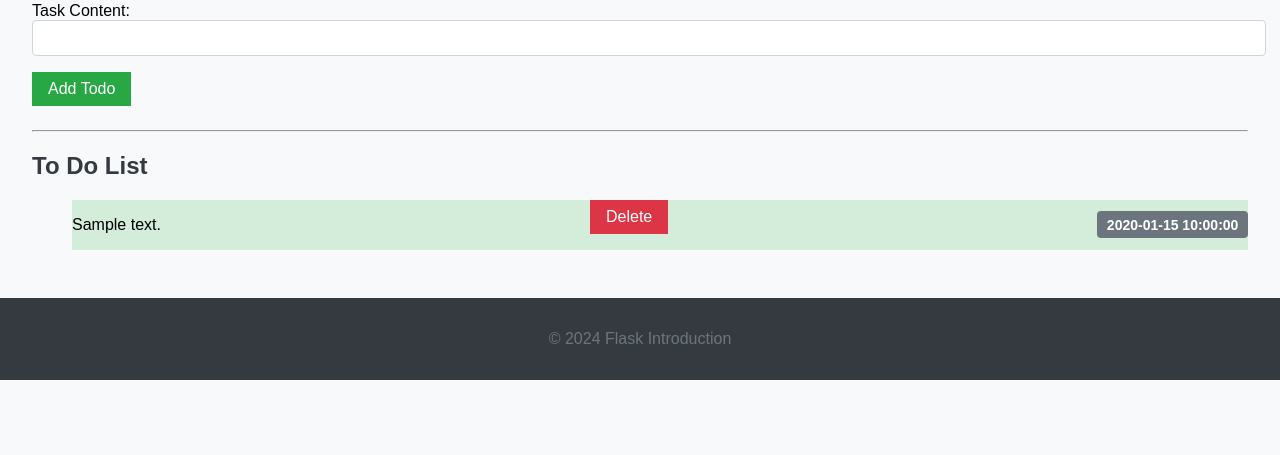
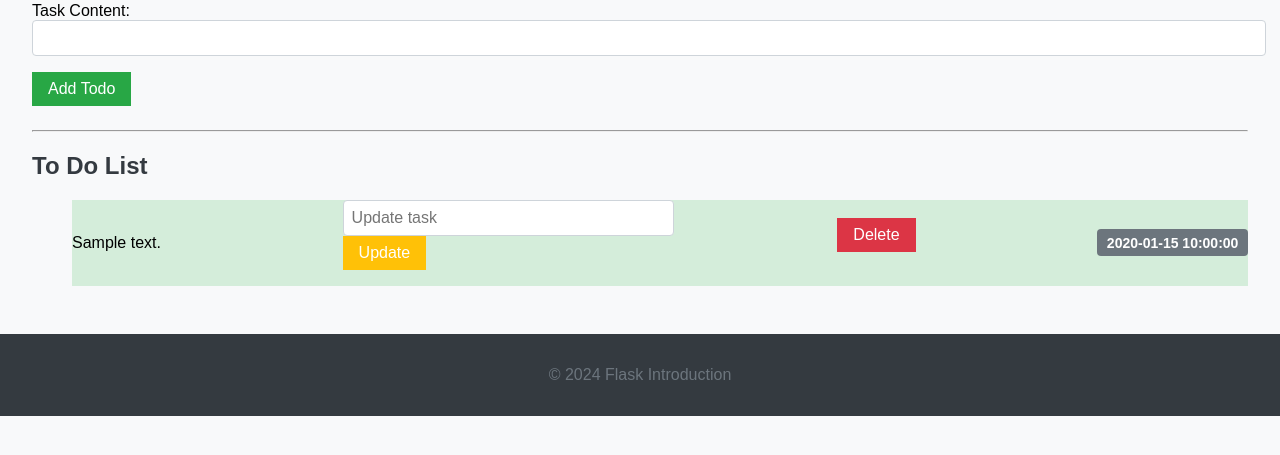
Before and after one commit to nimodb/FlaskIntroduction, a Flask app: page /todo in a window 1280 px wide. Shown: the part 210-665 px from the top of the page. Run offline with Flask 3, Linux system fonts and the light colour scheme; tables that the repository leaves empty hold one stand-in row (values such as "Sample post").

Commit message:
Added update button for each task in todo.html - Added route and logic for updating tasks in app.py

```diff
--- a/app.py
+++ b/app.py
@@ -1,4 +1,4 @@
-from flask import Flask, render_template, url_for, redirect, request
+from flask import Flask, render_template, redirect, request
 from flask_sqlalchemy import SQLAlchemy
 from datetime import datetime
 
@@ -47,7 +47,20 @@ def delete(id):
         db.session.commit()
         return redirect("/todo")
     except:
-        return "There was a problem deleting that task"
+        return "There was a problem deleting that task."
+
+
+@app.route("/update/<int:id>", methods=["POST"])
+def update(id):
+    task_to_update = Todo.query.get_or_404(id)
+    new_content = request.form["updated_content"]
+
+    try:
+        task_to_update.content = new_content
+        db.session.commit()
+        return redirect("/todo")
+    except:
+        return "There was a problem updating that task."
 
 
 if __name__ == "__main__":
--- a/static/css/main.css
+++ b/static/css/main.css
@@ -82,6 +82,14 @@ button[type="submit"].btn-delete:hover {
     background-color: #c82333;
 }
 
+button[type="submit"].btn-update {
+    background-color: #ffc107;
+}
+
+button[type="submit"].btn-update:hover {
+    background-color: #e0a800;
+}
+
 .list-group-item {
     display: flex;
     justify-content: space-between;
--- a/templates/todo.html
+++ b/templates/todo.html
@@ -19,6 +19,10 @@
         {% for task in tasks %}
             <li class="list-group-item {% if task.completed %}list-group-item-success{% endif %}">
                 {{ task.content }}
+                <form action="/update/{{ task.id }}" method="POST">
+                    <input type="text" class="form-control" name="updated_content" placeholder="Update task">
+                    <button type="submit" class="btn btn-update">Update</button>
+                </form>
                 <form action="/delete/{{ task.id }}" method="POST">
                     <button type="submit" class="btn btn-delete">Delete</button>
                 </form>
```
